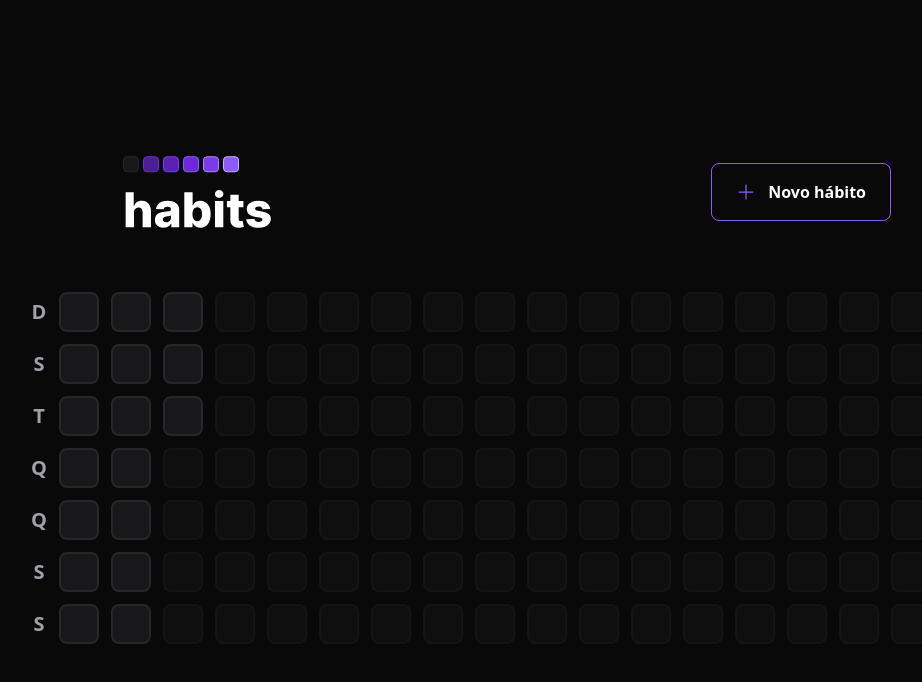
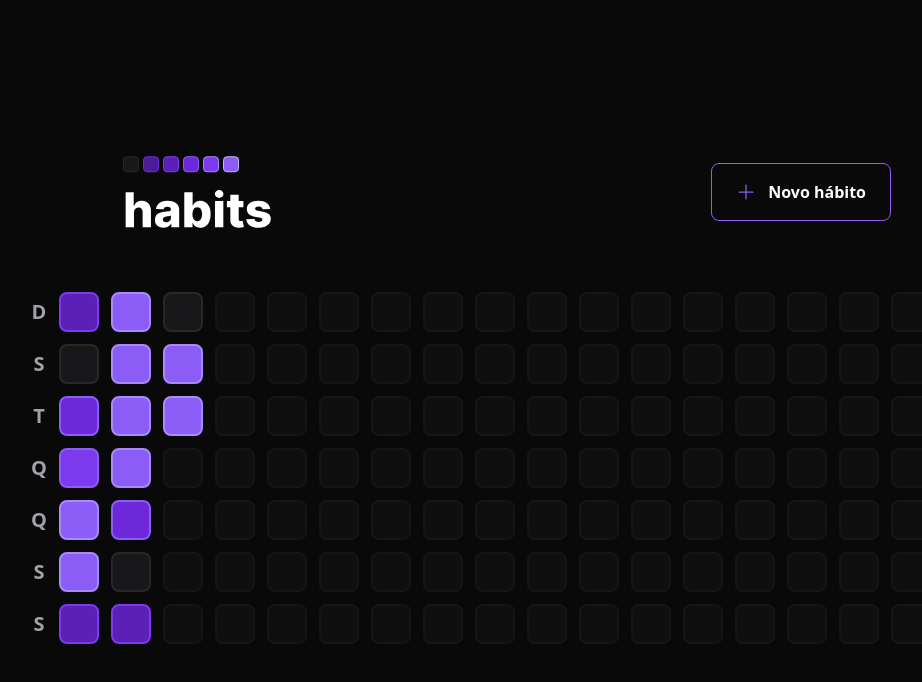
Before and after one commit to Adrianodbs/NLW-organizador-de-tarefas, a React (Vite) app in the folder web/: page / in a window 1280 px wide. Shown: the top 682 px of the page, without its empty margins (133-1055 px from the left). Built offline with nearby package versions, Linux system fonts and the light colour scheme.

Commit message:
personalizando o progresso no quadrado do hábito

```diff
--- a/web/package.json
+++ b/web/package.json
@@ -11,6 +11,7 @@
   "dependencies": {
     "@radix-ui/react-dialog": "^1.0.2",
     "@radix-ui/react-popover": "^1.0.3",
+    "clsx": "^1.2.1",
     "dayjs": "^1.11.7",
     "phosphor-react": "^1.4.1",
     "react": "^18.2.0",
--- a/web/src/components/HabitDay.tsx
+++ b/web/src/components/HabitDay.tsx
@@ -1,13 +1,30 @@
 import * as Popover from '@radix-ui/react-popover'
 import ProgressBar from './ProgressBar'
-// interface HabitProps {
-//   completed: number
-// }
+import clsx from 'clsx'
 
-export default function HabitDay() {
+interface HabitProps {
+  completed: number
+  amount: number
+}
+
+export default function HabitDay({ completed, amount }: HabitProps) {
+  const completedPercentage = Math.round((completed / amount) * 100)
   return (
     <Popover.Root>
-      <Popover.Trigger className="w-10 h-10 bg-zinc-900 border-2 border-zinc-800 rounded-lg "></Popover.Trigger>
+      <Popover.Trigger
+        className={clsx('w-10 h-10  border-2  rounded-lg', {
+          'bg-zinc-900 border-zinc-800': completedPercentage === 0,
+          'bg-violet-900 border-violet-700':
+            completedPercentage > 0 && completedPercentage < 20,
+          'bg-violet-800 border-violet-600':
+            completedPercentage >= 20 && completedPercentage < 40,
+          'bg-violet-700 border-violet-500':
+            completedPercentage >= 40 && completedPercentage < 60,
+          'bg-violet-600 border-violet-500':
+            completedPercentage >= 60 && completedPercentage < 80,
+          'bg-violet-500 border-violet-400': completedPercentage >= 80
+        })}
+      ></Popover.Trigger>
 
       <Popover.Portal>
         <Popover.Content className="min-w-[320px] p-6 rounded-2xl bg-zinc-900 flex flex-col">
@@ -16,7 +33,7 @@ export default function HabitDay() {
             23/01
           </span>
 
-          <ProgressBar progress={40} />
+          <ProgressBar progress={completedPercentage} />
 
           <Popover.Arrow height={8} width={16} className="fill-zinc-900" />
         </Popover.Content>
--- a/web/src/components/SummaryTable.tsx
+++ b/web/src/components/SummaryTable.tsx
@@ -26,7 +26,13 @@ export default function SummaryTable() {
 
       <div className="grid grid-rows-7 grid-flow-col gap-3">
         {summaryDates.map(date => {
-          return <HabitDay key={date.toString()} />
+          return (
+            <HabitDay
+              amount={5}
+              completed={Math.round(Math.random() * 5)}
+              key={date.toString()}
+            />
+          )
         })}
 
         {amountOfDaysToFill > 0 &&
```
Also changed, not shown: 1 other file (tests, documents, lock files or other folders).
